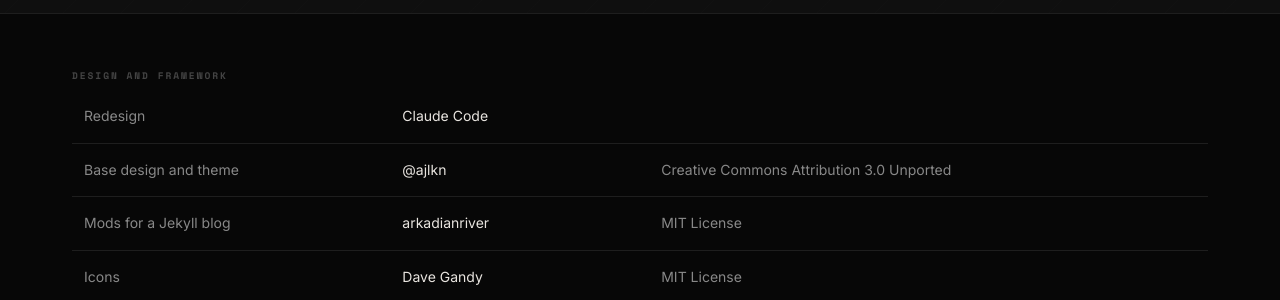
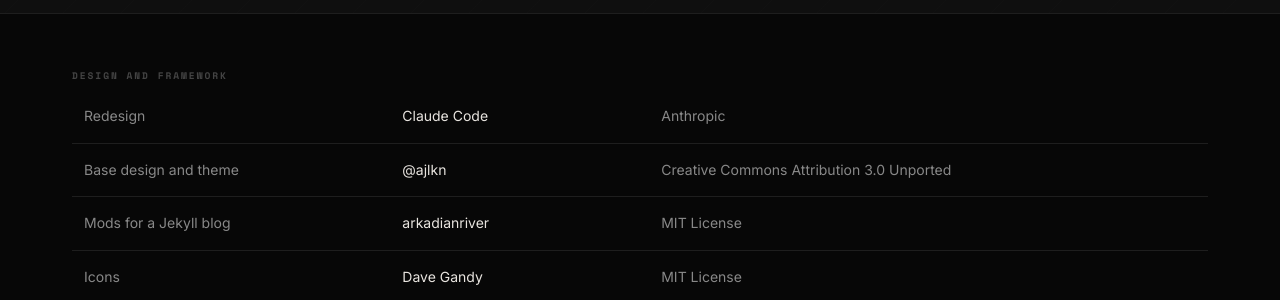
Before and after one commit to hermes2507/renterialab.com, a Jekyll site: the page built from _pages/credits.html, in a window 1280 px wide and 900 px high. Shown: the part 295-595 px from the top of the window. Built offline with Jekyll 4.4.1, drawn with Linux system fonts in a browser that asks for light colours.

Commit message:
Update credits.yml

```diff
--- a/_data/credits.yml
+++ b/_data/credits.yml
@@ -12,6 +12,10 @@
     url  :
   mit:
     name : MIT License
+    icon :
+    url  :
+  anthropic:
+    name : Anthropic
     icon :
     url  :
   ccb2:
@@ -53,7 +57,7 @@
   - for : Redesign
     by  : Claude Code
     url : https://code.claude.com/docs/en/overview
-    lic : Private
+    lic : anthropic
   - for : Base design and theme
     by  : '@ajlkn'
     url : http://html5up.net/spectral
```
